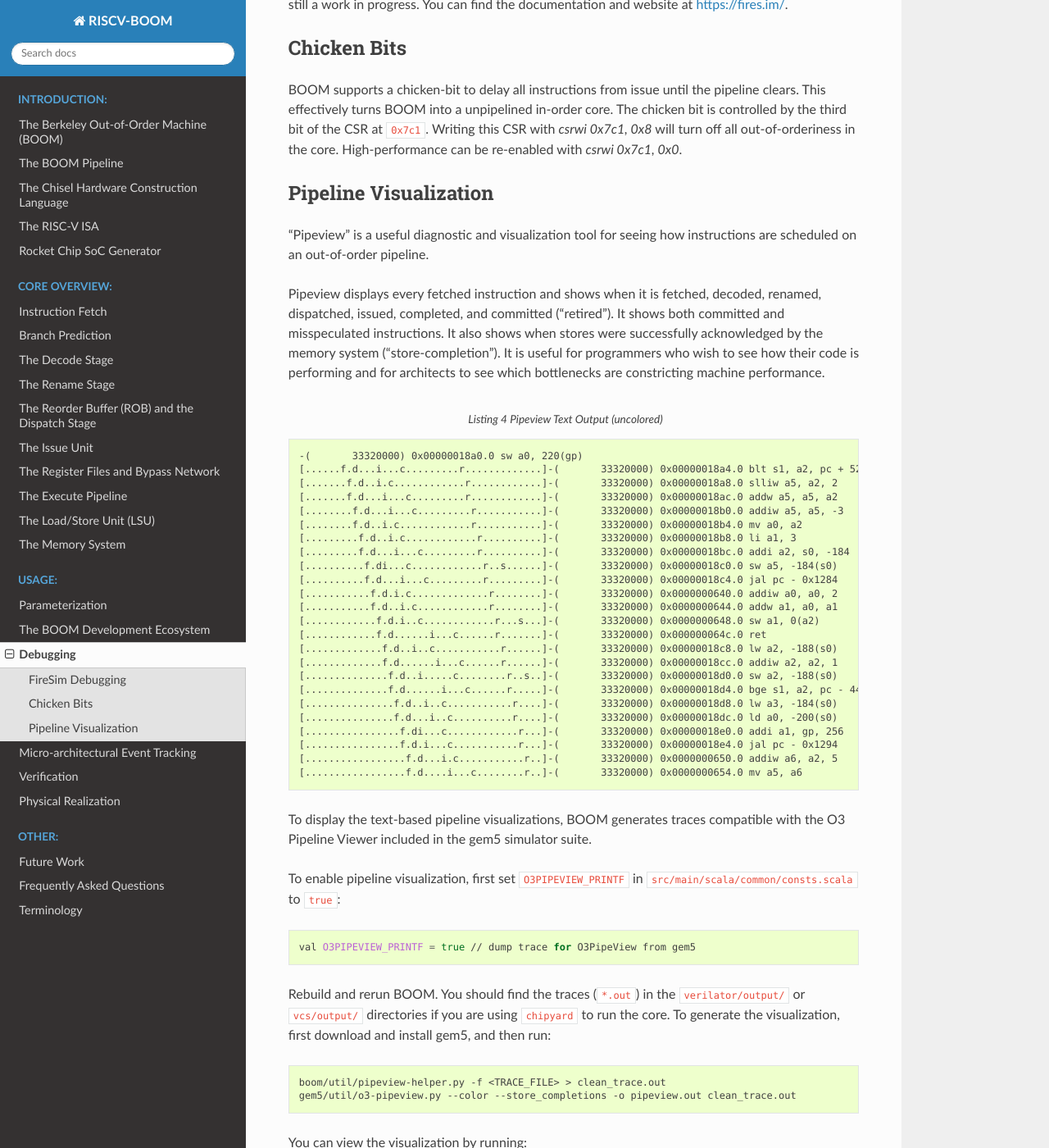
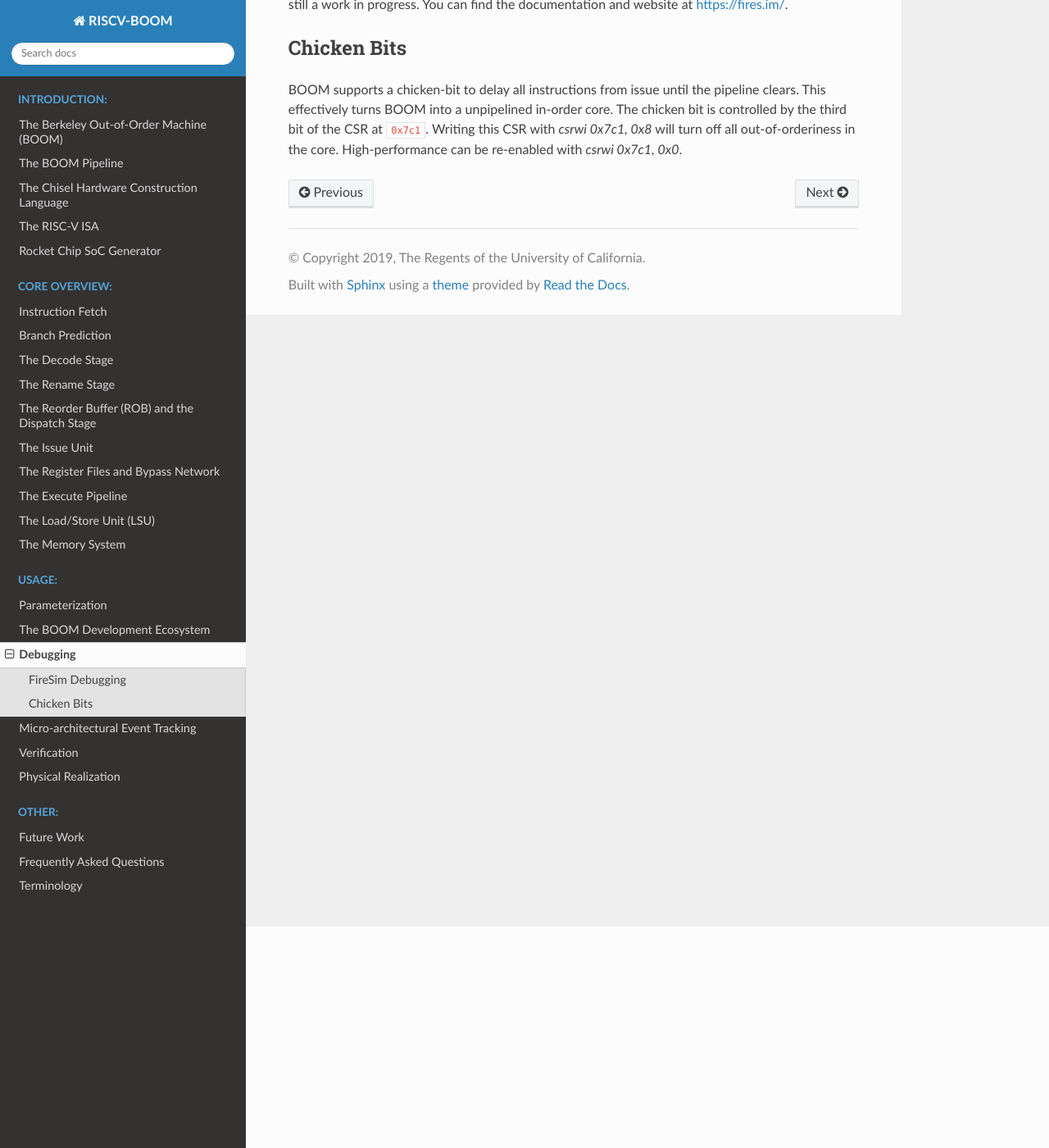
Before and after one commit to riscv-boom/riscv-boom, a Sphinx documentation site: the page built from docs/sections/debugging.rst, in a window 1280 px wide and 1400 px high, scrolled down 270 px. Shown: the whole window at 82% size. Built offline with Sphinx 7.4.7 and the Read the Docs theme 2.0.0, drawn with Linux system fonts in a browser that asks for light colours; some of the changed text lies outside the part shown.

Commit message:
[core] Remove O3 pipeview, remove debug bundles from uop

```diff
--- a/docs/sections/debugging.rst
+++ b/docs/sections/debugging.rst
@@ -17,75 +17,3 @@ pipeline clears. This effectively turns BOOM into a unpipelined in-order
 core. The chicken bit is controlled by the third bit of the CSR at ``0x7c1``.
 Writing this CSR with `csrwi 0x7c1, 0x8` will turn off all out-of-orderiness
 in the core. High-performance can be re-enabled with `csrwi 0x7c1, 0x0`.
-
-Pipeline Visualization
-----------------------
-
-"Pipeview" is a useful diagnostic and visualization tool for seeing how
-instructions are scheduled on an out-of-order pipeline.
-
-Pipeview displays every fetched instruction and shows when it is
-fetched, decoded, renamed, dispatched, issued, completed, and committed
-("retired"). It shows both committed and misspeculated instructions. It
-also shows when stores were successfully acknowledged by the memory
-system ("store-completion"). It is useful for programmers who wish to
-see how their code is performing and for architects to see which
-bottlenecks are constricting machine performance.
-
-.. _pipeview-text:
-.. code-block:: none
-    :caption: Pipeview Text Output (uncolored)
-
-    -(       33320000) 0x00000018a0.0 sw a0, 220(gp)
-    [......f.d...i...c.........r.............]-(       33320000) 0x00000018a4.0 blt s1, a2, pc + 52
-    [.......f.d..i.c............r............]-(       33320000) 0x00000018a8.0 slliw a5, a2, 2
-    [.......f.d...i...c.........r............]-(       33320000) 0x00000018ac.0 addw a5, a5, a2
-    [........f.d...i...c.........r...........]-(       33320000) 0x00000018b0.0 addiw a5, a5, -3
-    [........f.d..i.c............r...........]-(       33320000) 0x00000018b4.0 mv a0, a2
-    [.........f.d..i.c............r..........]-(       33320000) 0x00000018b8.0 li a1, 3
-    [.........f.d...i...c.........r..........]-(       33320000) 0x00000018bc.0 addi a2, s0, -184
-    [..........f.di...c............r..s......]-(       33320000) 0x00000018c0.0 sw a5, -184(s0)
-    [..........f.d...i...c.........r.........]-(       33320000) 0x00000018c4.0 jal pc - 0x1284
-    [...........f.d.i.c.............r........]-(       33320000) 0x0000000640.0 addiw a0, a0, 2
-    [...........f.d..i.c............r........]-(       33320000) 0x0000000644.0 addw a1, a0, a1
-    [............f.d.i..c............r...s...]-(       33320000) 0x0000000648.0 sw a1, 0(a2)
-    [............f.d......i...c......r.......]-(       33320000) 0x000000064c.0 ret
-    [.............f.d..i..c...........r......]-(       33320000) 0x00000018c8.0 lw a2, -188(s0)
-    [.............f.d......i...c......r......]-(       33320000) 0x00000018cc.0 addiw a2, a2, 1
-    [..............f.d..i.....c........r..s..]-(       33320000) 0x00000018d0.0 sw a2, -188(s0)
-    [..............f.d......i...c......r.....]-(       33320000) 0x00000018d4.0 bge s1, a2, pc - 44
-    [...............f.d..i..c...........r....]-(       33320000) 0x00000018d8.0 lw a3, -184(s0)
-    [...............f.d...i..c..........r....]-(       33320000) 0x00000018dc.0 ld a0, -200(s0)
-    [................f.di...c............r...]-(       33320000) 0x00000018e0.0 addi a1, gp, 256
-    [................f.d.i...c...........r...]-(       33320000) 0x00000018e4.0 jal pc - 0x1294
-    [.................f.d...i.c...........r..]-(       33320000) 0x0000000650.0 addiw a6, a2, 5
-    [.................f.d....i...c........r..]-(       33320000) 0x0000000654.0 mv a5, a6
-
-To display the text-based pipeline visualizations, BOOM generates traces
-compatible with the O3 Pipeline Viewer included in the gem5 simulator
-suite.
-
-To enable pipeline visualization, first set ``O3PIPEVIEW_PRINTF`` in
-``src/main/scala/common/consts.scala`` to ``true``:
-
-.. code-block:: bash
-
-    val O3PIPEVIEW_PRINTF = true // dump trace for O3PipeView from gem5
-
-Rebuild and rerun BOOM. You should find the traces (``*.out``) in
-the ``verilator/output/`` or ``vcs/output/`` directories if you are using ``chipyard`` to
-run the core. To generate the visualization, first download and install gem5, and then run:
-
-.. code-block:: bash
-
-    boom/util/pipeview-helper.py -f <TRACE_FILE> > clean_trace.out
-    gem5/util/o3-pipeview.py --color --store_completions -o pipeview.out clean_trace.out
-
-You can view the visualization by running:
-
-.. code-block:: bash
-
-    less -r pipeview.out
-
-To learn more about ``o3-pipeview.py`` and to download gem5 visit
-http://www.m5sim.org/Visualization.
```
Also changed, not shown: 5 other files.
